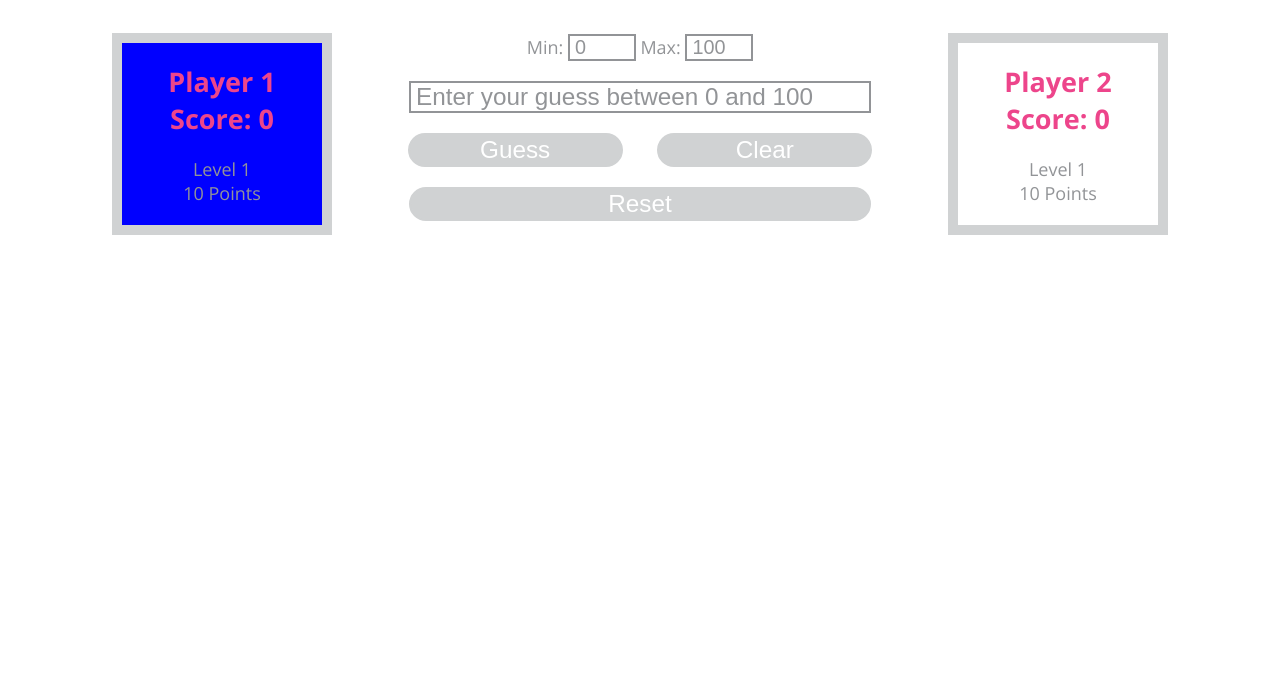
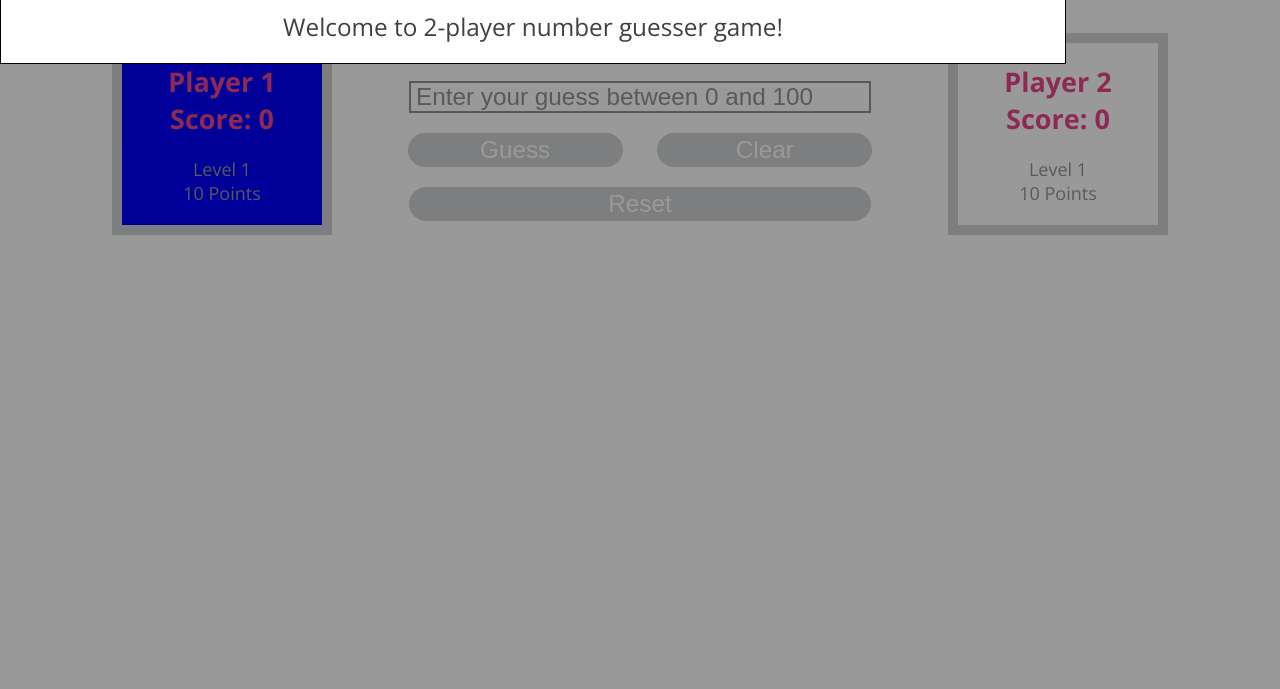
Before and after one commit to katiescruggs/number-guesser, a plain HTML site: page index.html in a window 1280 px wide. Shown: the part 111-800 px from the top of the page. Drawn offline with nearby package versions, Linux system fonts and the light colour scheme.

Commit message:
add basics of modal pop-up

```diff
--- a/index.html
+++ b/index.html
@@ -25,7 +25,7 @@
 			<p id="possiblePoints2">10 Points</p>
 		</article>
 
-		<div>
+		<div id="mainContent">
 			<section>
 				<label for="min">Min:</label>
 				<input id="min" type="number" value="0">
@@ -47,6 +47,17 @@
 
 			<button id="resetButton" disabled="true">Reset</button>
 		</div>
+
+		<div id="myModal" class="modal">
+			<div class="modal-content">
+				<p>Welcome to 2-player number guesser game!</p>
+
+			</div>
+
+		</div>
+
+
+
 		<script type="text/javascript" src="script.js"></script>
 	</body>
 </html>
--- a/style.css
+++ b/style.css
@@ -8,7 +8,7 @@ body {
 	font-size: large;
 }
 
-div {
+#mainContent {
 	width: 70%;
 	margin: auto;
 }
@@ -191,3 +191,21 @@ h2 {
 	margin-top: 40px;
 	font-size: 110%;
 }
+
+.modal {
+	position: fixed;
+	z-index: 1;
+	padding-top: 100px;
+	left: 0;
+	top: 0;
+	width: 100%;
+	height: 100%;
+	background-color: rgba(0,0,0,0.4);
+}
+
+.modal-content {
+	background-color: #FFFFFF;
+	padding: 20px;
+	border: 1px solid black;
+	width: 80%;
+}
```
